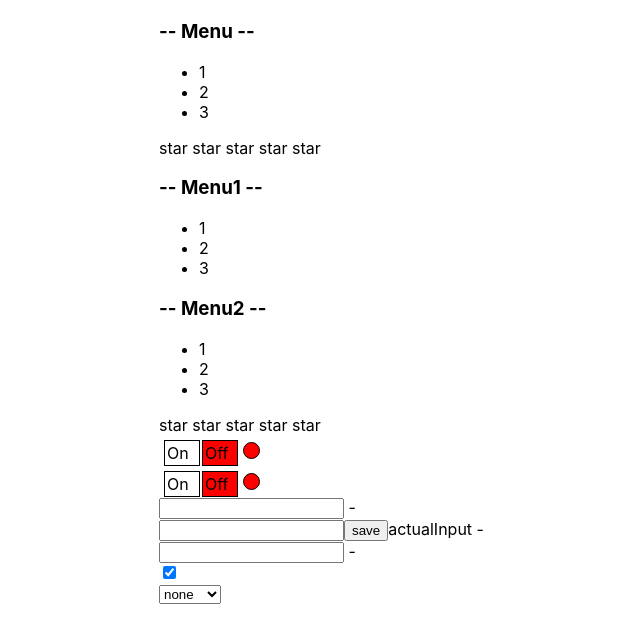
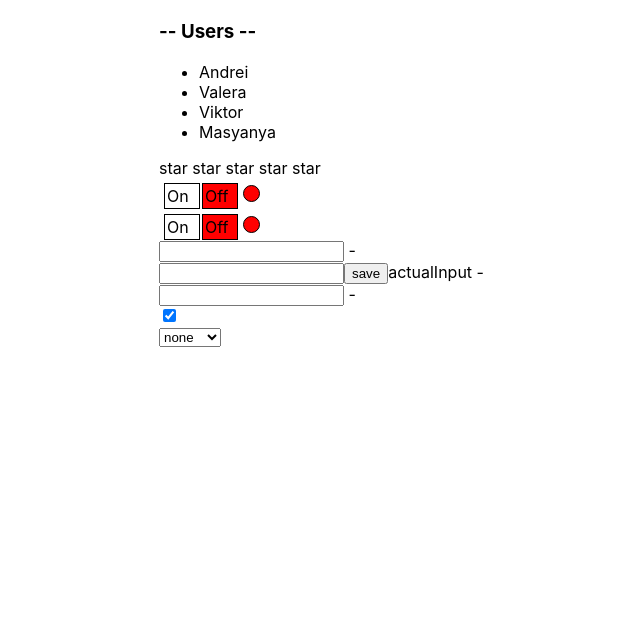
Before and after one commit to kirryya/r-kkp, a React (Create React App) app: page / in a window 1280 px wide. Shown: the top 638 px of the page, without its empty margins (181-821 px from the left). Built offline with nearby package versions, Linux system fonts and the light colour scheme.

Commit message:
add array of items to Accordion

```diff
--- a/src/App.tsx
+++ b/src/App.tsx
@@ -31,32 +31,41 @@ function App() {
     let [collapsed, setCollapsed] = useState<boolean>(false)
     let [onOff, setOnOff] = useState<boolean>(false)
 
+    const onClickCallback = (value) => {
+      alert(value)
+    }
+
     // обязана вернуть JSX
     return (
         <div className={"App"}>
             {/*<PageTitle title={'This is APP component'}/>
             <PageTitle title={'My friends'}/>
             Article 1*/}
-            <Accordion titleValue={"Menu"} collapsed={collapsed} onClick={() => {setCollapsed(!collapsed)}} />
+            {/*<Accordion titleValue={"Menu"} collapsed={collapsed} onClick={() => {setCollapsed(!collapsed)}} items={["1","2","3"]} />*/}
+            <Accordion titleValue={"Users"} collapsed={collapsed} onClick={() => {
+                setCollapsed(!collapsed)
+            }} items={[{items:"Andrei", value:1}, {items:"Valera", value:2}, {items:"Viktor", value:3}, {items:"Masyanya", value:4}]}
+            onBodyClick={onClickCallback}/>
+
             <Rating value={ratingValue} onClick={setRatingValue}/>
-            <UncontrolledAccordion titleValue="Menu1"/>
+            {/* <UncontrolledAccordion titleValue="Menu1"/>
             <UncontrolledAccordion titleValue="Menu2"/>
-           {/* Article 2
-            <Rating value={0}/>
-            <Rating value={1}/>
-            <Rating value={2}/>
-            <Rating value={3}/>
-            <Rating value={4}/>
-            <Rating value={5}/>*/}
-            <UncontrolledRating />
-            <OnOff />
-            <ControlOnOff on={onOff} setOn={setOnOff} />
+            Article 2
+            <Rating value={0} onClick={() => {}}/>
+            <Rating value={1} onClick={() => {}}/>
+            <Rating value={2} onClick={() => {}}/>
+            <Rating value={3} onClick={() => {}}/>
+            <Rating value={4} onClick={() => {}}/>
+            <Rating value={5} onClick={() => {}}/>
+            <UncontrolledRating />*/}
+            <OnOff/>
+            <ControlOnOff on={onOff} setOn={setOnOff}/>
             <UncontrolledInput/>
             <UncontrolledInputWithButton/>
-            <ControlledInput />
-            <ControlledCheckbox />
-            <ControlledSelect />
-           {/* <OnOff />*/}
+            <ControlledInput/>
+            <ControlledCheckbox/>
+            <ControlledSelect/>
+            {/* <OnOff />*/}
         </div>
     );
 }
--- a/src/components/Accordion.tsx
+++ b/src/components/Accordion.tsx
@@ -1,9 +1,16 @@
 import React from "react";
+
+type ItemsType = {
+    items: string
+    value: any
+}
 
 type AccordionPropsType = {
     titleValue: string
     collapsed: boolean
     onClick: () => void
+    items: ItemsType[]
+    onBodyClick: (value:any) => void
 }
 
 export function Accordion(props: AccordionPropsType) {
@@ -11,7 +18,7 @@ export function Accordion(props: AccordionPropsType) {
     return (
         <div>
             <AccordionTitle collapsed={!props.collapsed} title={props.titleValue} onClick={props.onClick}/>
-            {!props.collapsed && <AccordionBody/>}
+            {!props.collapsed && <AccordionBody items={props.items} onBodyClick={props.onBodyClick}/>}
         </div>
     )
 }
@@ -28,14 +35,16 @@ function AccordionTitle(props: AccordionTitlePropsType) {
         <h3 onClick={props.onClick}>-- {props.title} --</h3>
     )
 }
+type AccordionBodyPropsType = {
+    items: ItemsType[]
+    onBodyClick:(value:any) => void
+}
 
-function AccordionBody() {
+function AccordionBody(props: AccordionBodyPropsType) {
     console.log('AccordionBody rendering')
     return (
         <ul>
-            <li>1</li>
-            <li>2</li>
-            <li>3</li>
+            {props.items.map( (el,i) => <li key={i} onClick={()=>{props.onBodyClick(el.value)}}>{el.items}</li>)}
         </ul>
     )
 
```
